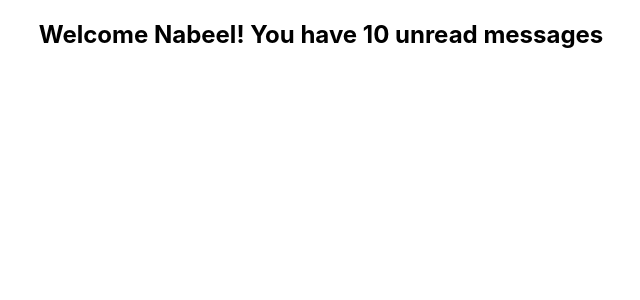
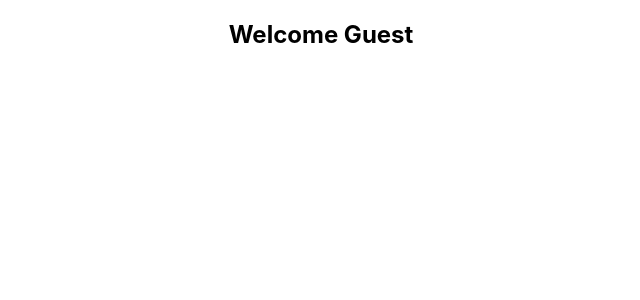
Before and after one commit to studiosnabeel/React-TypeScript-Learning, a React (Create React App) app: page / in a window 1280 px wide. Shown: the top 300 px of the page, without its empty margins (319-959 px from the left). Built offline with nearby package versions, Linux system fonts and the light colour scheme.

Commit message:
Add more Prop with type to Greet component

```diff
--- a/src/components/Greet.tsx
+++ b/src/components/Greet.tsx
@@ -1,11 +1,17 @@
 type GreetProps = {
   name: string;
+  messageCount: number;
+  isLoggedIn: boolean;
 };
 
 const Greet = (props: GreetProps) => {
   return (
     <div>
-      <h2>Welcome {props.name}! You have 10 unread messages</h2>
+      <h2>
+        {props.isLoggedIn
+          ? `Welcome ${props.name}! You have ${props.messageCount} unread messages`
+          : 'Welcome Guest'}
+      </h2>
     </div>
   );
 };
```
